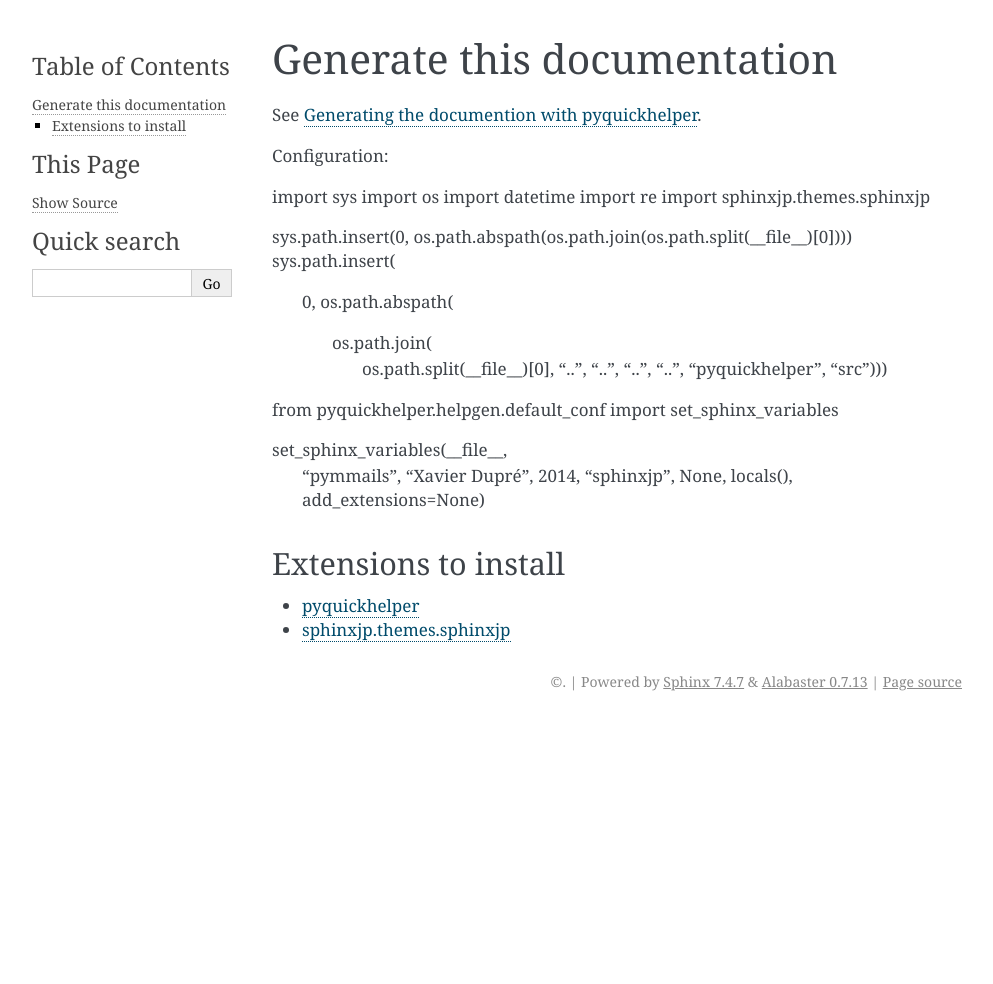
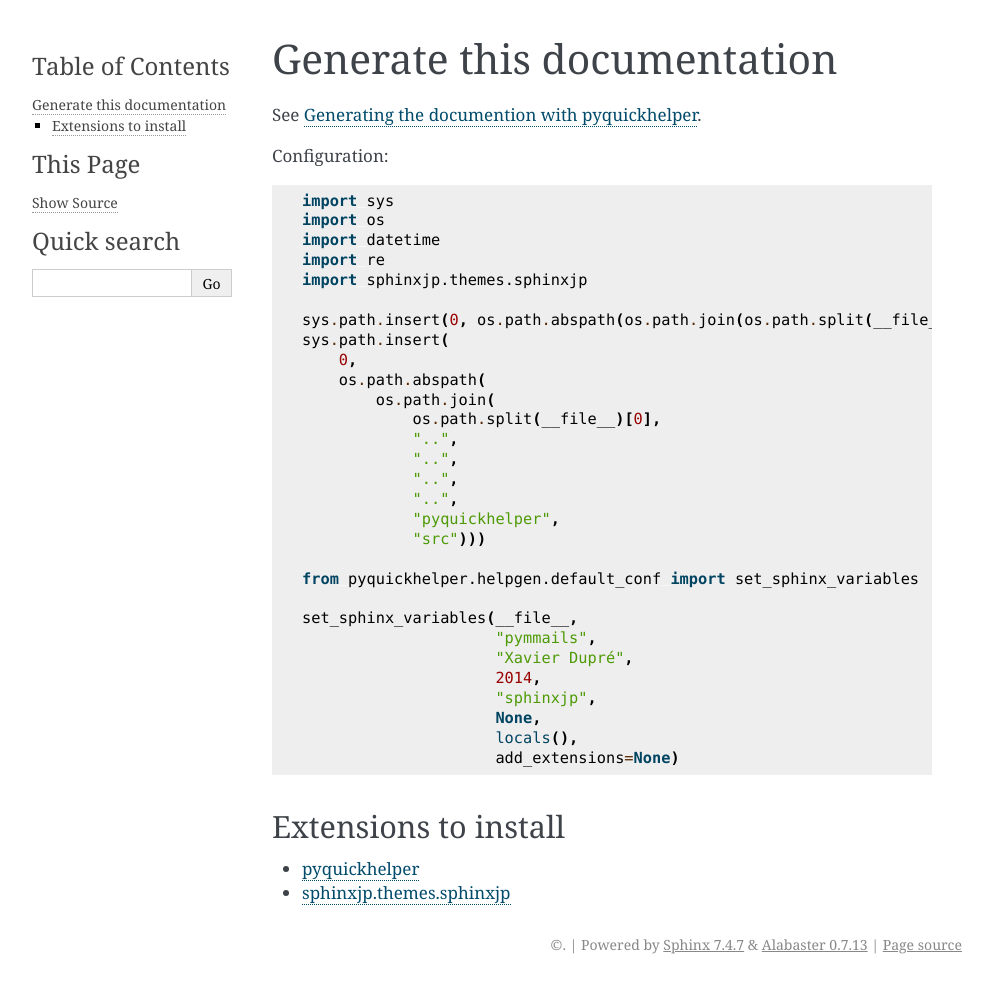
Before and after one commit to sdpython/pymmails, a Sphinx documentation site: the page built from _doc/sphinxdoc/source/generatedoc.rst, in a window 1280 px wide. Shown: the whole page, without its empty margins (148-1141 px from the left). Built offline with Sphinx 7.4.7, drawn with Linux system fonts in a browser that asks for light colours; pages that are not in the unit, such as notebooks, are missing from menus; before the commit the page ends 900 px from its top, so only the background shows below that; some of the changed lines change nothing that is shown.

Commit message:
documentation

```diff
--- a/_doc/sphinxdoc/source/generatedoc.rst
+++ b/_doc/sphinxdoc/source/generatedoc.rst
@@ -9,7 +9,7 @@ See `Generating the documention with pyquickhelper <http://www.xavierdupre.fr/ap
 
 Configuration:
 
-.. include:: conf.py
+.. literalinclude:: conf.py
 
 
 Extensions to install
```
